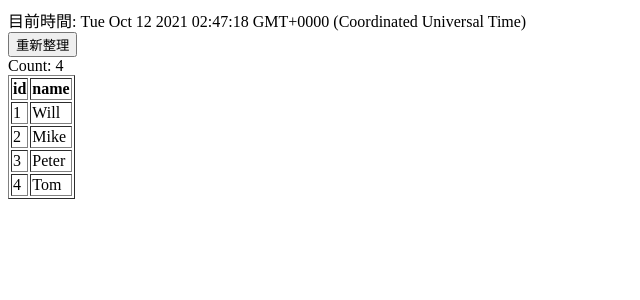
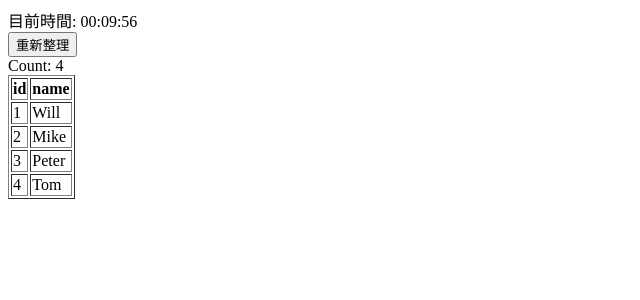
Before and after one commit to doggy8088/rxjs-angular-demo, an Angular app: page / in a window 1280 px wide. Shown: the top 300 px of the page, without its empty margins (0-640 px from the left). Built offline with nearby package versions, Linux system fonts and the light colour scheme.

Commit message:
實作倒數計時器功能

```diff
--- a/src/app/app.component.ts
+++ b/src/app/app.component.ts
@@ -16,7 +16,7 @@ export class AppComponent implements OnInit, OnDestroy {
   refresh$ = new BehaviorSubject(null);
   data$: Observable<any> = of([]);
   time$ = timer(500, 1000).pipe(
-    map((v, idx) => new Date().toString()),
+    map((v, idx) => new Date(10*60*1000 - v*1000).toJSON().substr(11, 8)),
     takeUntil(this.destroy$)
   );
 
```
